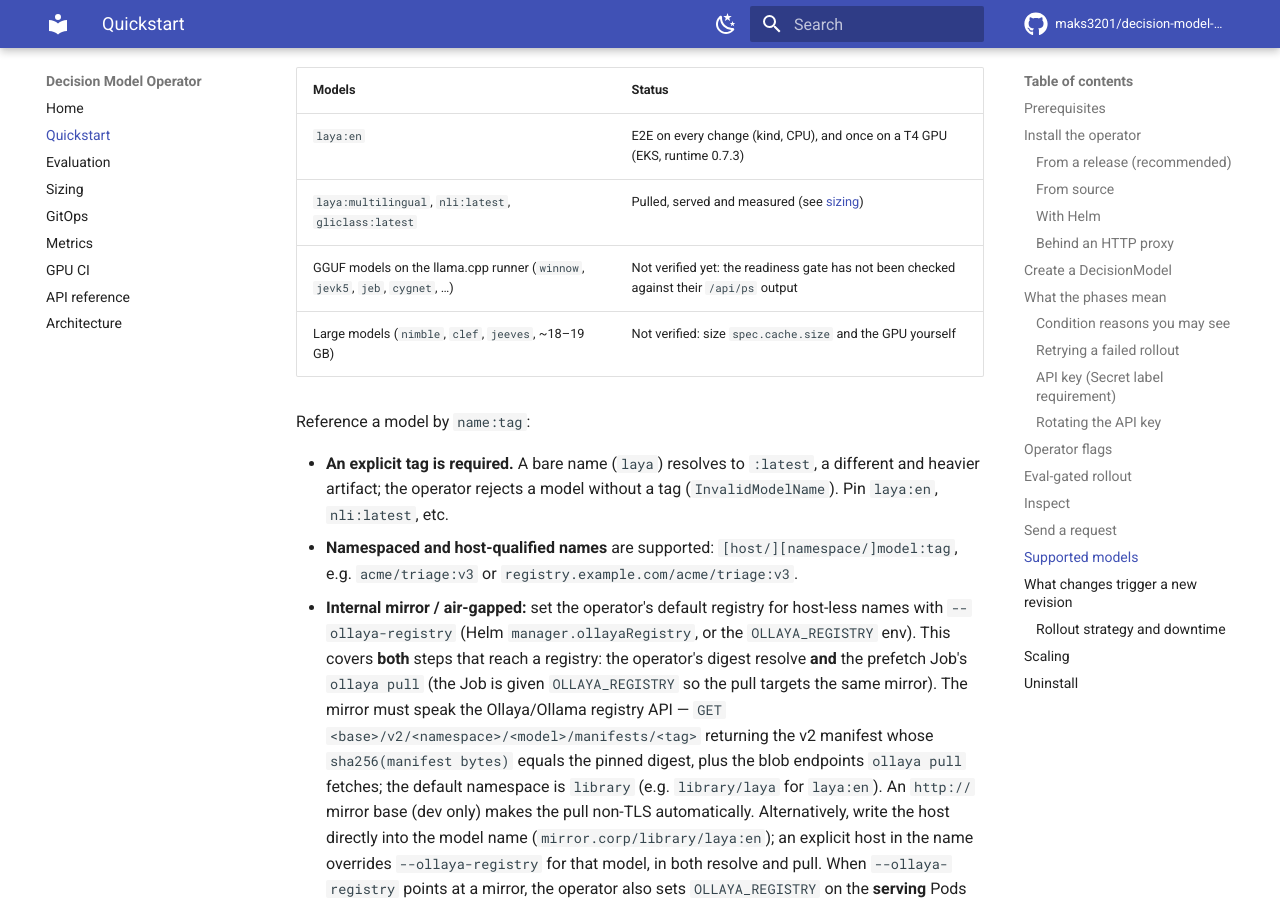
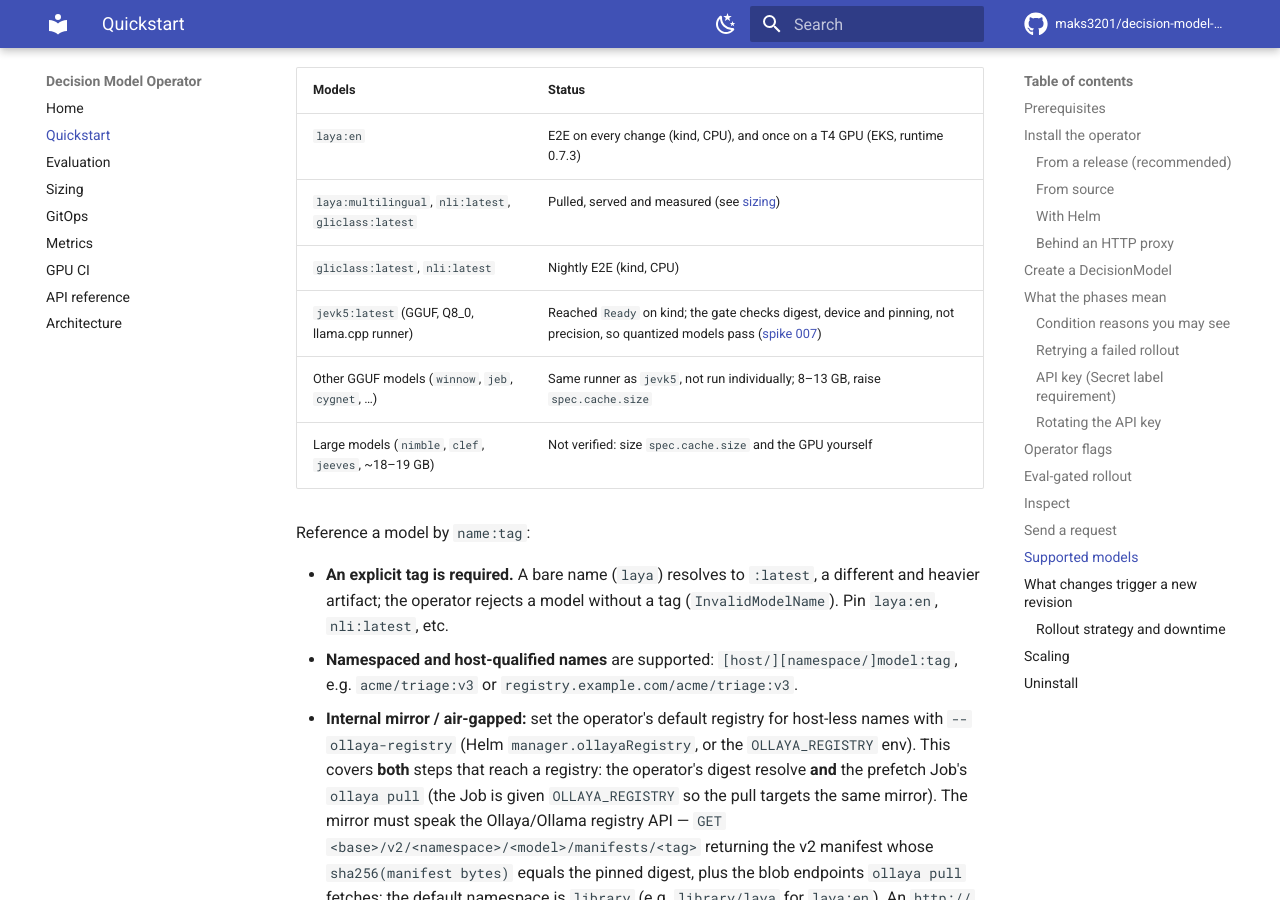
Before and after one commit to maks3201/decision-model-operator, an MkDocs documentation site: the page built from docs/quickstart.md, in a window 1280 px wide and 900 px high, scrolled down 11802 px. Built offline with MkDocs 1.6.1 and Material for MkDocs 9.7.7, drawn with Linux system fonts in a browser that asks for light colours; comment, search, counter and statistics services are not loaded.

Commit message:
chore(olm): regenerate the bundle for 0.3.0 and set the CSV image from IMG (#17)
operator-sdk rewrites the base CSV without comments, so the
release-please marker was lost. make bundle now sets containerImage from
IMG. Also list the GGUF and nightly-tested models in the quickstart.

```diff
--- a/docs/quickstart.md
+++ b/docs/quickstart.md
@@ -406,7 +406,9 @@ can be referenced. What has been verified so far:
 |---|---|
 | `laya:en` | E2E on every change (kind, CPU), and once on a T4 GPU (EKS, runtime 0.7.3) |
 | `laya:multilingual`, `nli:latest`, `gliclass:latest` | Pulled, served and measured (see [sizing](sizing.md)) |
-| GGUF models on the llama.cpp runner (`winnow`, `jevk5`, `jeb`, `cygnet`, …) | Not verified yet: the readiness gate has not been checked against their `/api/ps` output |
+| `gliclass:latest`, `nli:latest` | Nightly E2E (kind, CPU) |
+| `jevk5:latest` (GGUF, Q8_0, llama.cpp runner) | Reached `Ready` on kind; the gate checks digest, device and pinning, not precision, so quantized models pass ([spike 007](https://github.com/maks3201/decision-model-operator/blob/main/docs/spikes/007-gguf-models.md)) |
+| Other GGUF models (`winnow`, `jeb`, `cygnet`, …) | Same runner as `jevk5`, not run individually; 8–13 GB, raise `spec.cache.size` |
 | Large models (`nimble`, `clef`, `jeeves`, ~18–19 GB) | Not verified: size `spec.cache.size` and the GPU yourself |
 
 Reference a model by `name:tag`:
--- a/release-please-config.json
+++ b/release-please-config.json
@@ -25,10 +25,6 @@
         },
         {
           "type": "generic",
-          "path": "config/manifests/bases/decision-model-operator.clusterserviceversion.yaml"
-        },
-        {
-          "type": "generic",
           "path": "README.md"
         },
         {
```
Also changed, not shown: 3 other files.
